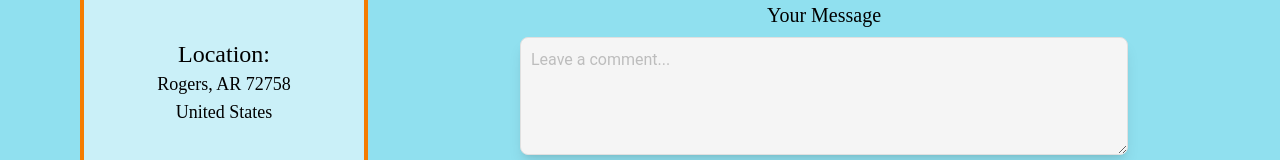
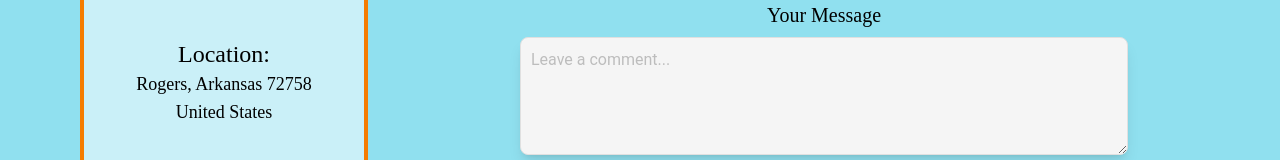
Before and after one commit to JREccleston/Coral-reef-store, a React (Create React App) app: page /ContactInformation in a window 1280 px wide. Shown: the part 447-607 px from the top of the page. Built offline with nearby package versions, Linux system fonts and the light colour scheme; what tailwindcss-animated would draw is missing.

Commit message:
update contact  page

```diff
--- a/src/Pages/ContactInformation.jsx
+++ b/src/Pages/ContactInformation.jsx
@@ -29,7 +29,7 @@ function ContactInformation() {
                             Location:
                         </h1>
                         <p className='text-lg'>
-                            Rogers, AR 72758
+                            Rogers, Arkansas 72758
                         </p>
                         <p className='text-lg'>
                             United States
```
